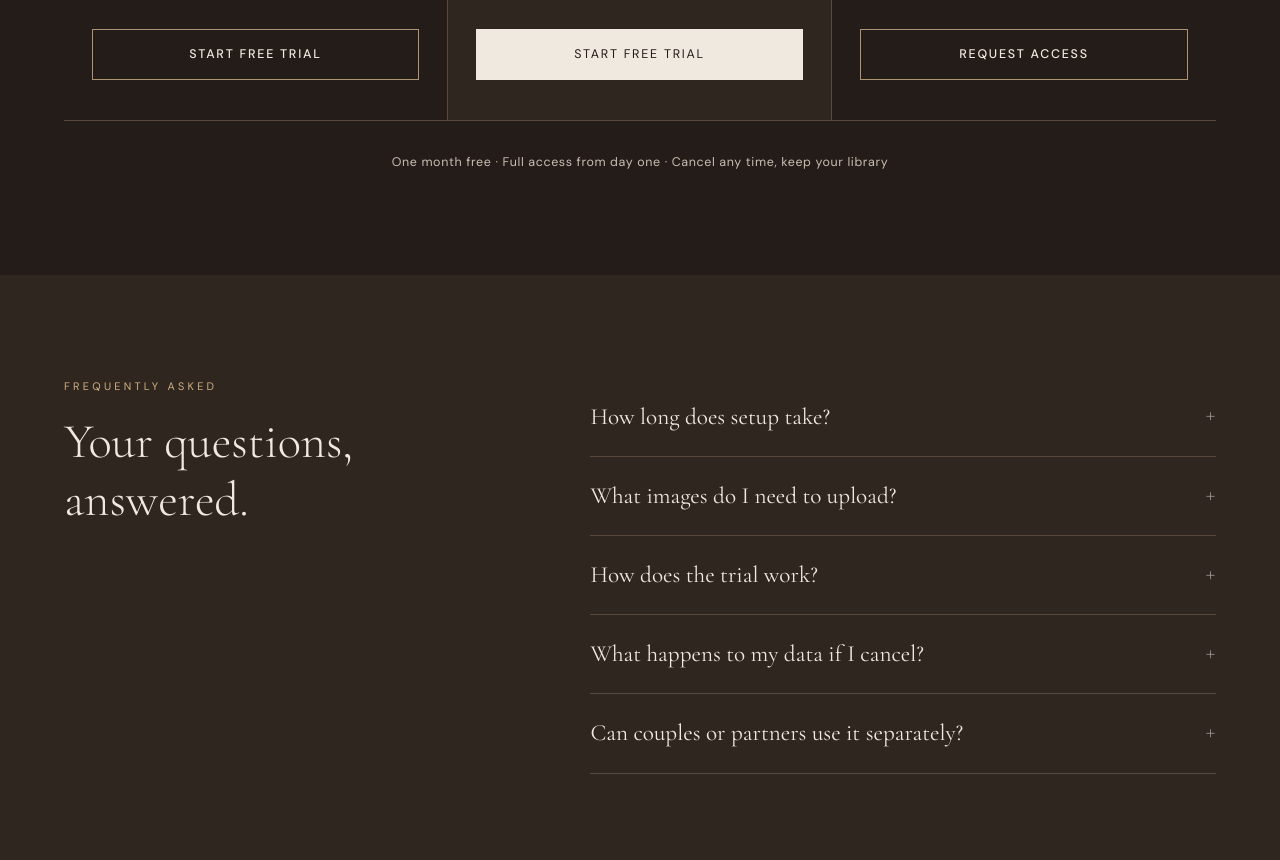
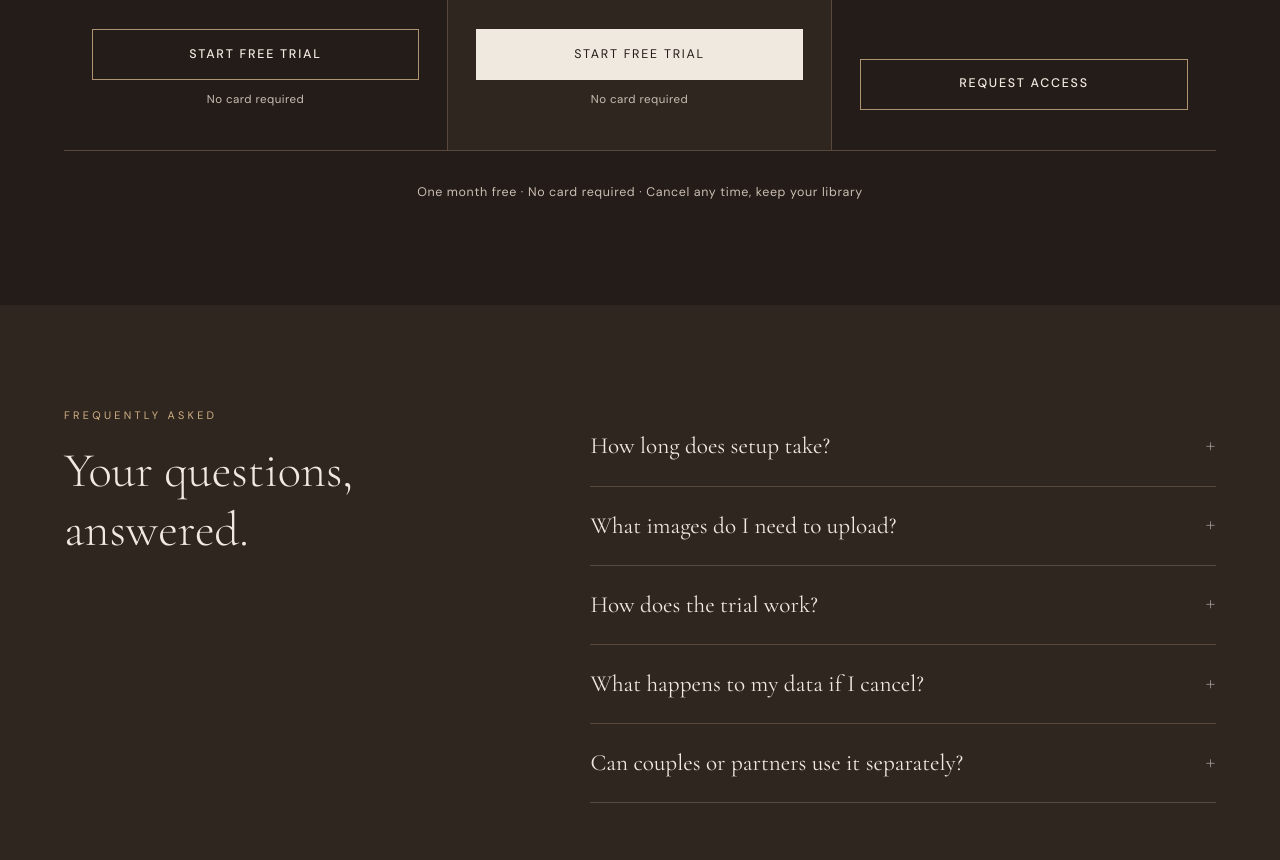
Before and after one commit to Richard2026-Creator/Imprint_Reset_09.2026, a plain HTML site: page index.html in a window 1280 px wide. Shown: the part 8787-9647 px from the top of the page. Drawn offline with nearby package versions, Linux system fonts and the light colour scheme.

Commit message:
Add "No card required" to pricing trial CTAs
Reassures visitors under each Start Free Trial button and in the
summary strip that the trial doesn't need payment details upfront.

Co-Authored-By: Claude Sonnet 5 <noreply@anthropic.com>

```diff
--- a/index.html
+++ b/index.html
@@ -893,6 +893,8 @@ video[src="https://pub-7413876ac6f0402f9b10c47f94dd0c5c.r2.dev/Analytics_Portrai
 .btn-inv { display: inline-block; border: 1px solid rgba(245,242,236,0.25); color: var(--stone); padding: 0.9rem 2rem; font-size: 0.78rem; letter-spacing: 0.14em; text-transform: uppercase; font-weight: 400; text-decoration: none; transition: border-color 0.2s; border-radius: 999px; }
 .btn-inv:hover { border-color: var(--gold); }
 .pricing-note { text-align: center; margin-top: 2rem; font-size: 0.78rem; color: var(--mid); letter-spacing: 0.05em; }
+.pricing-cta-note { display: block; text-align: center; margin-top: 0.7rem; font-size: 0.72rem; letter-spacing: 0.04em; color: var(--mid); }
+.pricing-card.featured .pricing-cta-note { color: rgba(245,242,236,0.55); }
 
 /* ─── FAQ ─── */
 .faq { background: var(--stone); }
@@ -1369,7 +1371,8 @@ footer {
 .pricing-card h3 { font-size: 1.8rem; font-weight: 400; }
 .pricing-card .pricing-desc, .pricing-card.featured .pricing-desc, .pricing-card:not(.featured) .pricing-desc,
 .pricing-card .pricing-period, .pricing-card.featured .pricing-period,
-.pricing-card.featured .pricing-features li, .pricing-card:not(.featured) .pricing-features li { color: var(--cocoa-copy); }
+.pricing-card.featured .pricing-features li, .pricing-card:not(.featured) .pricing-features li,
+.pricing-card .pricing-cta-note, .pricing-card.featured .pricing-cta-note { color: var(--cocoa-copy); }
 .pricing-desc, .pricing-features li { font-size: .94rem; }
 .pricing-price, .pricing-card.featured .pricing-price { color: var(--linen); } .pricing-price + span { color: var(--cocoa-copy) !important; }
 .pricing .btn-ink, .pricing .btn-inv { background: transparent; border: 1px solid #ae9473; color: var(--linen); border-radius: 0; text-align: center; padding-inline: 12px; }
@@ -1880,6 +1883,7 @@ footer {
           <li>Single seat</li>
         </ul>
         <a href="https://buy.stripe.com/6oU5kD5Rk7VqaEBcgxeME0f" target="_blank" class="btn-ink">Start Free Trial</a>
+        <span class="pricing-cta-note">No card required</span>
       </div>
       <div class="pricing-card featured">
         <span class="pricing-tier">Studio</span>
@@ -1896,6 +1900,7 @@ footer {
           <li>Priority support</li>
         </ul>
         <a href="https://buy.stripe.com/6oUeVd0x01x26olfsJeME0g" target="_blank" class="btn-inv">Start Free Trial</a>
+        <span class="pricing-cta-note">No card required</span>
       </div>
       <div class="pricing-card">
         <span class="pricing-tier">Enterprise</span>
@@ -1913,7 +1918,7 @@ footer {
         <a href="#" class="btn-ink" onclick="openModal('enterprise'); return false;">Request Access</a>
       </div>
     </div>
-    <p class="pricing-note">One month free · Full access from day one · Cancel any time, keep your library</p>
+    <p class="pricing-note">One month free · No card required · Cancel any time, keep your library</p>
   </div>
 </section>
 
```
